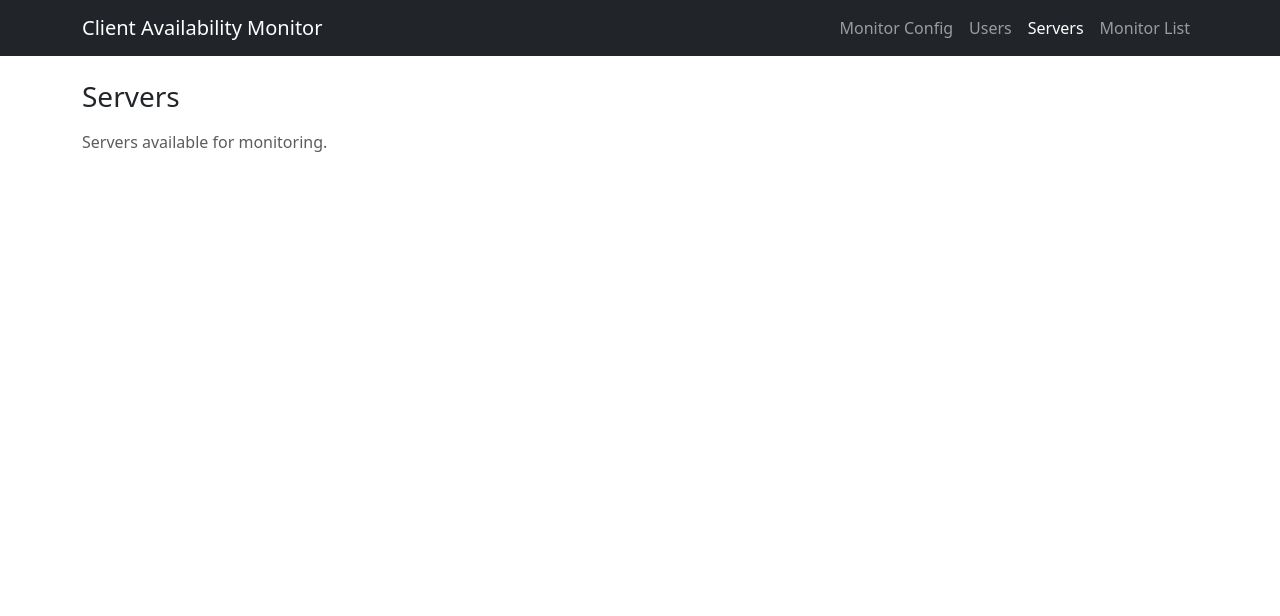
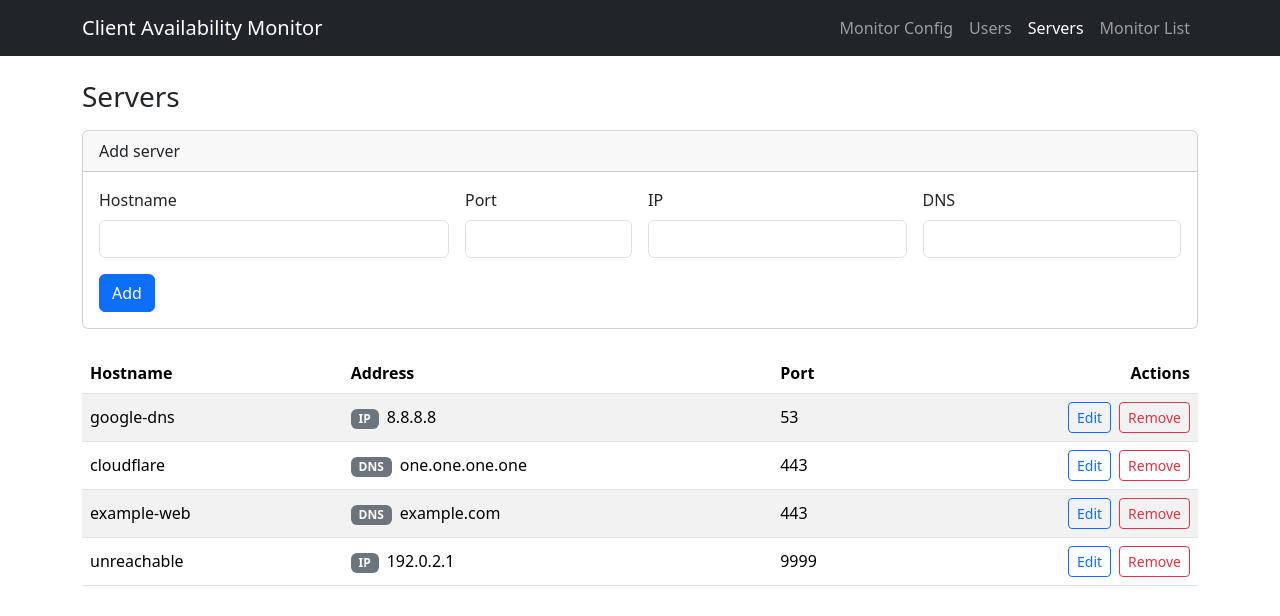
Before and after one commit to davidsantana06/client-availability-monitor, an Angular app: page /servers-pool in a window 1280 px wide. Shown: the top 616 px of the page. Built offline with nearby package versions, Linux system fonts and the light colour scheme.

Commit message:
feat: add servers pool component

```diff
--- a/src/app/components/servers-pool/servers-pool.component.html
+++ b/src/app/components/servers-pool/servers-pool.component.html
@@ -1,2 +1,102 @@
 <h1 class="h3 mb-3">Servers</h1>
-<p class="text-muted">Servers available for monitoring.</p>
+
+<div class="card mb-4">
+  <div class="card-header">{{ editingIndex === null ? 'Add server' : 'Edit server' }}</div>
+  <div class="card-body">
+    <form [formGroup]="form" (ngSubmit)="submit()" novalidate>
+      <div class="row g-3">
+        <div class="col-md-4">
+          <label class="form-label" for="s-hostname">Hostname</label>
+          <input
+            id="s-hostname"
+            type="text"
+            class="form-control"
+            formControlName="hostname"
+            [class.is-invalid]="invalid('hostname')"
+          />
+          <div class="invalid-feedback">Hostname is required.</div>
+        </div>
+        <div class="col-md-2">
+          <label class="form-label" for="s-port">Port</label>
+          <input
+            id="s-port"
+            type="number"
+            class="form-control"
+            formControlName="port"
+            [class.is-invalid]="invalid('port')"
+          />
+          <div class="invalid-feedback">Enter a valid port (1–65535).</div>
+        </div>
+        <div class="col-md-3">
+          <label class="form-label" for="s-ip">IP</label>
+          <input
+            id="s-ip"
+            type="text"
+            class="form-control"
+            formControlName="ip"
+            [class.is-invalid]="invalid('ip') || addressInvalid"
+          />
+          <div class="invalid-feedback">Enter a valid IPv4 address.</div>
+        </div>
+        <div class="col-md-3">
+          <label class="form-label" for="s-dns">DNS</label>
+          <input
+            id="s-dns"
+            type="text"
+            class="form-control"
+            formControlName="dns"
+            [class.is-invalid]="addressInvalid"
+          />
+        </div>
+      </div>
+      <div *ngIf="addressInvalid" class="text-danger small mt-2">
+        Provide exactly one of IP or DNS.
+      </div>
+      <div class="d-flex gap-2 mt-3">
+        <button type="submit" class="btn btn-primary">
+          {{ editingIndex === null ? 'Add' : 'Update' }}
+        </button>
+        <button
+          *ngIf="editingIndex !== null"
+          type="button"
+          class="btn btn-outline-secondary"
+          (click)="cancel()"
+        >
+          Cancel
+        </button>
+      </div>
+    </form>
+  </div>
+</div>
+
+<table class="table table-striped align-middle">
+  <thead>
+    <tr>
+      <th scope="col">Hostname</th>
+      <th scope="col">Address</th>
+      <th scope="col">Port</th>
+      <th scope="col" class="text-end">Actions</th>
+    </tr>
+  </thead>
+  <tbody *ngIf="servers$ | async as servers">
+    <tr *ngFor="let server of servers; let i = index">
+      <td>{{ server.hostname }}</td>
+      <td>
+        <span class="badge text-bg-secondary me-1">{{ server.ip ? 'IP' : 'DNS' }}</span>
+        {{ server.ip || server.dns }}
+      </td>
+      <td>{{ server.port }}</td>
+      <td class="text-end">
+        <button type="button" class="btn btn-sm btn-outline-primary me-2" (click)="edit(i)">
+          Edit
+        </button>
+        <button type="button" class="btn btn-sm btn-outline-danger" (click)="remove(i)">
+          Remove
+        </button>
+      </td>
+    </tr>
+    <tr *ngIf="servers.length === 0">
+      <td colspan="4" class="text-center text-muted">No servers yet.</td>
+    </tr>
+  </tbody>
+</table>
--- a/src/app/components/servers-pool/servers-pool.component.ts
+++ b/src/app/components/servers-pool/servers-pool.component.ts
@@ -1,8 +1,91 @@
-import { Component } from '@angular/core';
+import { Component, OnInit, inject } from '@angular/core';
+import { FormBuilder, FormGroup, Validators } from '@angular/forms';
+import { Observable } from 'rxjs';
+
+import { StorageService } from '../../services/storage.service';
+import { Server, ServersPool } from '../../models/servers-pool.model';
+import { exactlyOneOf, ipv4, port } from '../../validators/app-validators';
 
 @Component({
   selector: 'app-servers-pool',
   templateUrl: './servers-pool.component.html',
   styleUrl: './servers-pool.component.css',
 })
-export class ServersPoolComponent {}
+export class ServersPoolComponent implements OnInit {
+  private readonly fb = inject(FormBuilder);
+  private readonly storage = inject(StorageService);
+
+  readonly servers$: Observable<ServersPool> = this.storage.serversPool$;
+  form!: FormGroup;
+  editingIndex: number | null = null;
+
+  ngOnInit(): void {
+    this.form = this.fb.group(
+      {
+        hostname: ['', Validators.required],
+        port: [null, [Validators.required, port]],
+        ip: ['', ipv4],
+        dns: [''],
+      },
+      { validators: exactlyOneOf(['ip', 'dns']) },
+    );
+  }
+
+  invalid(control: string): boolean {
+    const target = this.form.get(control);
+    return !!target && target.invalid && target.touched;
+  }
+
+  get addressInvalid(): boolean {
+    const ip = this.form.get('ip')!;
+    const dns = this.form.get('dns')!;
+    return this.form.hasError('exactlyOneOf') && (ip.touched || dns.touched);
+  }
+
+  edit(index: number): void {
+    const server = this.storage.serversPool[index];
+    this.form.setValue({
+      hostname: server.hostname,
+      port: server.port,
+      ip: server.ip ?? '',
+      dns: server.dns ?? '',
+    });
+    this.editingIndex = index;
+  }
+
+  remove(index: number): void {
+    this.storage.setServersPool(this.storage.serversPool.filter((_, i) => i !== index));
+    if (this.editingIndex !== null) {
+      this.cancel();
+    }
+  }
+
+  submit(): void {
+    if (this.form.invalid) {
+      this.form.markAllAsTouched();
+      return;
+    }
+
+    const raw = this.form.getRawValue();
+    const server: Server = { hostname: raw.hostname, port: raw.port };
+    if (raw.ip) {
+      server.ip = raw.ip;
+    } else {
+      server.dns = raw.dns;
+    }
+
+    const servers = [...this.storage.serversPool];
+    if (this.editingIndex === null) {
+      servers.push(server);
+    } else {
+      servers[this.editingIndex] = server;
+    }
+    this.storage.setServersPool(servers);
+    this.cancel();
+  }
+
+  cancel(): void {
+    this.form.reset({ hostname: '', port: null, ip: '', dns: '' });
+    this.editingIndex = null;
+  }
+}
--- a/src/app/validators/app-validators.ts
+++ b/src/app/validators/app-validators.ts
@@ -1,8 +1,9 @@
-import { AbstractControl, ValidationErrors } from '@angular/forms';
+import { AbstractControl, ValidationErrors, ValidatorFn } from '@angular/forms';
 
 const MIN_PORT = 1;
 const MAX_PORT = 65535;
 const EMAIL_PATTERN = /^[^\s@]+@[^\s@]+\.[^\s@]+$/;
+const IPV4_PATTERN = /^(25[0-5]|2[0-4]\d|1\d\d|[1-9]?\d)(\.(25[0-5]|2[0-4]\d|1\d\d|[1-9]?\d)){3}$/;
 
 function isEmpty(value: unknown): boolean {
   return value === null || value === undefined || value === '';
@@ -27,3 +28,16 @@ export function email(control: AbstractControl): ValidationErrors | null {
 
   return EMAIL_PATTERN.test(control.value) ? null : { email: true };
 }
+
+export function ipv4(control: AbstractControl): ValidationErrors | null {
+  if (isEmpty(control.value)) return null;
+
+  return IPV4_PATTERN.test(control.value) ? null : { ipv4: true };
+}
+
+export function exactlyOneOf(keys: string[]): ValidatorFn {
+  return (group: AbstractControl): ValidationErrors | null => {
+    const filled = keys.filter((key) => !isEmpty(group.get(key)?.value));
+    return filled.length === 1 ? null : { exactlyOneOf: true };
+  };
+}
```
Also changed, not shown: 1 other file (tests, documents, lock files or other folders).
